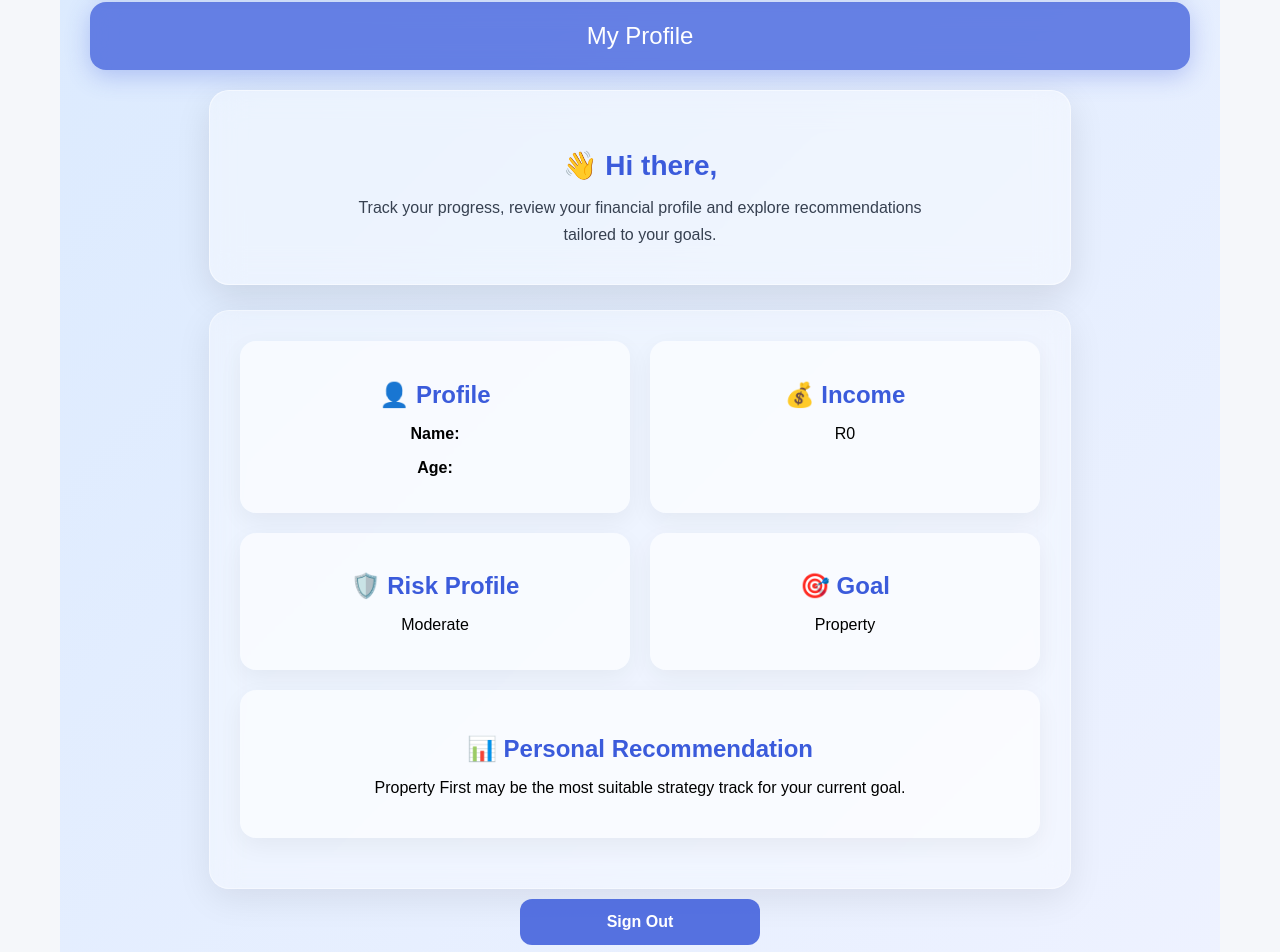
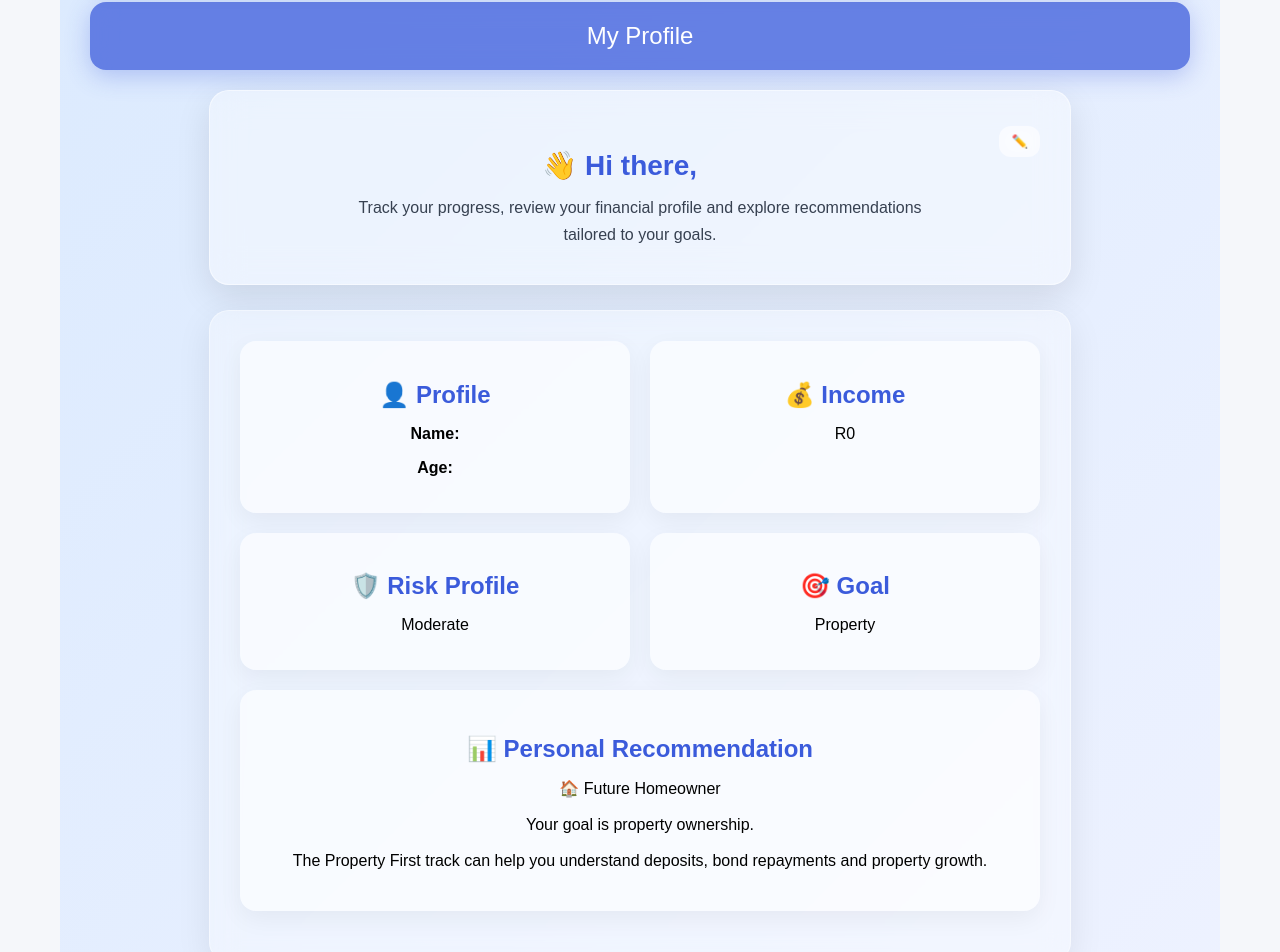
Before and after one commit to jordanchicksen1/nextgen-wealth, a React (Vite) app: page /#/profile in a window 1280 px wide. Shown: the part 119-1071 px from the top of the page. Built offline with nearby package versions, Linux system fonts and the light colour scheme.

Commit message:
profile page editable

```diff
--- a/src/pages/Profile.jsx
+++ b/src/pages/Profile.jsx
@@ -2,7 +2,7 @@ import Navbar from "../components/Navbar";
 import BackToTop from "../components/BackToTop";
 import { useNavigate } from "react-router-dom";
 import { useFinancial } from "../context/FinancialContext";
-import { useEffect } from "react";
+import { useEffect, useState } from "react";
 import gsap from "gsap";
 
 import "./profile.css";
@@ -11,11 +11,22 @@ export default function Profile() {
   const navigate = useNavigate();
   const {
   name,
+  setName,
+
   age,
+  setAge,
+
   income,
+  setIncome,
+
   riskTolerance,
+  setRiskTolerance,
+
   goal,
+  setGoal,
 } = useFinancial();
+
+  const [editing, setEditing] = useState(false);
 
  useEffect(() => {
   gsap.fromTo(
@@ -82,6 +93,13 @@ export default function Profile() {
       </div>
 
       <div className="profile-intro">
+<button
+  className="edit-button"
+  onClick={() => setEditing(!editing)}
+>
+  {editing ? "✔️" : "✏️"}
+</button>
+
   <h2>👋 Hi there, {name}</h2>
 
   <p>
@@ -98,28 +116,111 @@ export default function Profile() {
   <div className="profile-stat-card">
   <h2>👤 Profile</h2>
 
+  {editing ? (
+    <>
+      <input
+        value={name}
+        onChange={(e) =>
+          setName(e.target.value)
+        }
+      />
+
+      <input
+        type="number"
+        value={age}
+        onChange={(e) =>
+          setAge(Number(e.target.value) || 0)
+        }
+      />
+    </>
+  ) : (
+    <>
       <p><strong>Name:</strong> {name}</p>
       <p><strong>Age:</strong> {age}</p>
+    </>
+  )}
 </div>
 
   <div className="profile-stat-card">
     <h2>💰 Income</h2>
 
+    {editing ? (
+  <input
+    type="number"
+    value={income}
+    onChange={(e) =>
+      setIncome(
+        Number(e.target.value) || 0
+      )
+    }
+  />
+) : (
   <p>
     R{income.toLocaleString("en-ZA")}
   </p>
+)}
   </div>
 
   <div className="profile-stat-card">
     <h2>🛡️ Risk Profile</h2>
 
+    {editing ? (
+  <select
+    value={riskTolerance}
+    onChange={(e) =>
+      setRiskTolerance(
+        e.target.value
+      )
+    }
+  >
+    <option value="Low">
+      Conservative
+    </option>
+
+    <option value="Moderate">
+      Moderate
+    </option>
+
+    <option value="High">
+      Aggressive
+    </option>
+  </select>
+) : (
   <p>{riskTolerance}</p>
+)}
   </div>
 
   <div className="profile-stat-card">
     <h2>🎯 Goal</h2>
 
+   {editing ? (
+  <select
+    value={goal}
+    onChange={(e) =>
+      setGoal(
+        e.target.value
+      )
+    }
+  >
+    <option value="Property">
+      Property
+    </option>
+
+    <option value="Retirement">
+      Retirement
+    </option>
+
+    <option value="Emergency Fund">
+      Emergency Fund
+    </option>
+
+    <option value="Wealth Building">
+      Wealth Building
+    </option>
+  </select>
+) : (
   <p>{goal}</p>
+)}
   </div>
 
 
@@ -127,31 +228,143 @@ export default function Profile() {
 
   <h2>📊 Personal Recommendation</h2>
 
-  {goal.includes("Property") && (
+  {goal.includes("Property") &&
+    riskTolerance === "Low" && (
       <p>
-      Property First may be the most suitable
-      strategy track for your current goal.
+        🏠 Cautious Home Planner
+
+        <br /><br />
+
+        Your goal is property ownership and
+        your risk profile suggests a preference
+        for stability.
+
+        <br /><br />
+
+        Focus on saving a strong deposit and
+        understanding long-term home ownership
+        costs through the Property First track.
       </p>
     )}
 
-  {goal.includes("Retirement") && (
+  {goal.includes("Property") &&
+    riskTolerance !== "Low" && (
       <p>
-      Focus on long-term contributions and
-      compound growth.
+        🏠 Future Homeowner
+
+        <br /><br />
+
+        Your goal is property ownership.
+
+        <br /><br />
+
+        The Property First track can help
+        you understand deposits, bond
+        repayments and property growth.
       </p>
     )}
 
-  {goal.includes("Emergency") && (
+  {goal.includes("Retirement") &&
+    riskTolerance === "High" && (
       <p>
-      Building a cash reserve should be your
-      first priority before investing heavily.
+        🌱 Growth-Oriented Planner
+
+        <br /><br />
+
+        You are planning for retirement and
+        appear comfortable taking more risk.
+
+        <br /><br />
+
+        Focus on long-term investing and the
+        power of compound growth.
       </p>
     )}
 
-  {goal.includes("Wealth") && (
+  {goal.includes("Retirement") &&
+    riskTolerance !== "High" && (
       <p>
-      Global Wealth may align with your
-      long-term objectives.
+        🌱 Long-Term Planner
+
+        <br /><br />
+
+        Consistent investing and patience
+        are often more important than taking
+        excessive risk.
+
+        <br /><br />
+
+        Building habits now can have a major
+        impact on retirement.
+      </p>
+    )}
+
+  {goal.includes("Emergency Fund") && (
+    <p>
+      🛟 Safety First
+
+      <br /><br />
+
+      Your priority should be building an
+      emergency fund.
+
+      <br /><br />
+
+      Aim for 3–6 months of essential
+      expenses before focusing heavily
+      on long-term investing.
+    </p>
+  )}
+
+  {goal.includes("Wealth Building") &&
+    riskTolerance === "High" && (
+      <p>
+        📈 Growth Investor
+
+        <br /><br />
+
+        Your combination of Wealth Building
+        and a High risk profile suggests that
+        you are comfortable pursuing higher
+        growth opportunities.
+
+        <br /><br />
+
+        The Global Wealth track may be a
+        strong place to start.
+      </p>
+    )}
+
+  {goal.includes("Wealth Building") &&
+    riskTolerance === "Moderate" && (
+      <p>
+        📈 Balanced Wealth Builder
+
+        <br /><br />
+
+        Your profile suggests a balance
+        between growth and stability.
+
+        <br /><br />
+
+        Focus on diversification and
+        long-term investing through the
+        Global Wealth track.
+      </p>
+    )}
+
+  {goal.includes("Wealth Building") &&
+    riskTolerance === "Low" && (
+      <p>
+        📈 Cautious Wealth Builder
+
+        <br /><br />
+
+        Your goal is long-term wealth,
+        but your preference for lower risk
+        suggests that consistency and
+        diversification should be your
+        primary focus.
       </p>
     )}
 
--- a/src/pages/profile.css
+++ b/src/pages/profile.css
@@ -331,6 +331,47 @@ margin-bottom: 10px;
   background: rgba(59, 91, 219, 0.18);
 }
 
+.edit-button {
+  float: right;
+
+  border: none;
+
+  background: rgba(255,255,255,0.5);
+
+  backdrop-filter: blur(10px);
+
+  border-radius: 12px;
+
+  padding: 8px 12px;
+
+  cursor: pointer;
+
+  transition: 0.2s ease;
+}
+
+.edit-button:hover {
+  transform: scale(1.05);
+}
+
+.profile-stat-card input,
+.profile-stat-card select {
+  width: 100%;
+
+  margin-top: 10px;
+
+  padding: 10px;
+
+  border: none;
+
+  border-radius: 12px;
+
+  background: rgba(255,255,255,0.7);
+
+  backdrop-filter: blur(10px);
+
+  font-size: 14px;
+}
+
 
 /* MOBILE */
 
```
Lines whose indentation alone changed are shown as unchanged.
